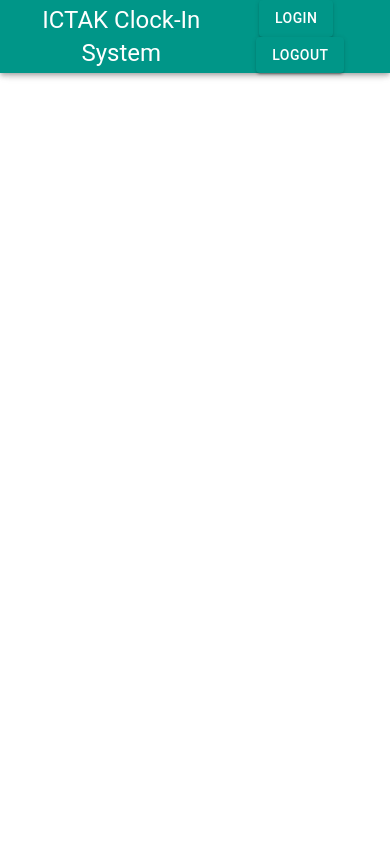
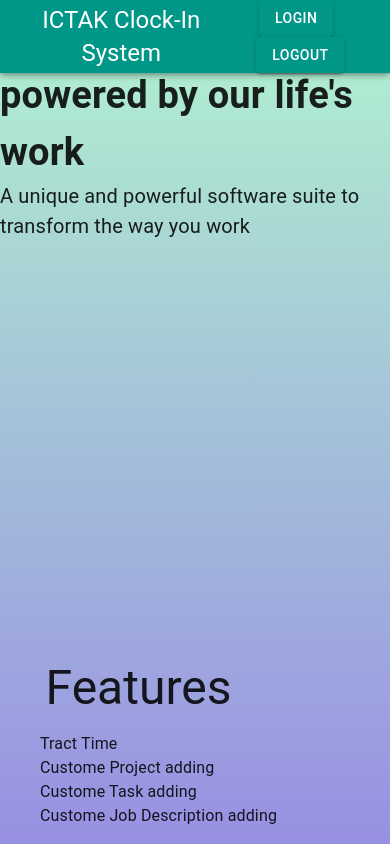
Before and after one commit to aswin0110/Clock-in-system-React, a React (Create React App) app in the folder frontend/: page / in a window 390 px wide. Built offline with nearby package versions, Linux system fonts and the light colour scheme.

Commit message:
home added

```diff
--- a/frontend/src/App.js
+++ b/frontend/src/App.js
@@ -1,12 +1,14 @@
-import logo from './logo.svg';
+
 import './App.css';
+import Home from './components/Home';
 import NavBar from './components/NavBar';
+
 
 function App() {
   return (
     <div className="App">
       <NavBar/>
-
+      <Home/>
     </div>
   );
 }
--- /dev/null
+++ b/frontend/src/components/Home.jsx
@@ -0,0 +1,31 @@
+import { Grid, Typography } from '@mui/material'
+import React from 'react'
+import './styles/home.css'
+
+const Home = () => {
+  return (
+    <div class='homeMain'>
+        <Grid container spacing={2} class='main'>
+
+            <Grid item xs={8} style={{textAlign:'initial', paddingLeft:'90px'}} class='left'>
+              <Typography class='lHead' variant='h2'>Your life's work, <br></br> powered by our life's work</Typography>
+                <Typography class='lContent'>A unique and powerful software suite to transform the way you work</Typography>
+            </Grid>
+
+            <Grid item xs={4} class='right'>
+
+                  <Typography variant='h3'>Features</Typography>
+                        <ul style={{listStyleType:'none', textAlign: 'start'}}>
+                        <li>Tract Time</li>
+                        <li>Custome Project adding</li>
+                        <li>Custome Task adding</li>
+                        <li>Custome Job Description adding</li>
+                        </ul>
+
+            </Grid>
+        </Grid>
+    </div>
+  )
+}
+
+export default Home
--- a/frontend/src/components/NavBar.jsx
+++ b/frontend/src/components/NavBar.jsx
@@ -1,7 +1,6 @@
-import { AppBar, Box, Button, CssBaseline, Fab, Grid, OutlinedInput, TextField, ThemeProvider, Toolbar, Typography, createTheme } from '@mui/material'
+import { AppBar, Box, Button, CssBaseline, Fab,  TextField, ThemeProvider, Toolbar, Typography, createTheme } from '@mui/material'
 import React, { useState } from 'react'
 import './styles/login.css'
-import LoginPage from './LoginPage';
 import CloseIcon from '@mui/icons-material/Close';
 
 const NavBar = () => {
--- /dev/null
+++ b/frontend/src/components/styles/home.css
@@ -0,0 +1,48 @@
+.homeMain{
+    height: 100vh;
+    display: flex;
+    justify-content: space-around;
+    background-image: linear-gradient(to top, #9890e3 0%, #b1f4cf 100%);
+    font-family: inherit;
+}
+
+.main{
+    display: flex;
+    align-items: center;
+    justify-content: space-between;
+}
+.left > .lHead{
+    font-size: 60px;
+    margin: 0px !important;
+
+}
+.left > .lContent{
+    font-size: 25px;
+    margin: 0px !important;
+
+
+}
+
+@media screen and (max-width: 484px) {
+    .main{
+        display: flex;
+        flex-direction: column;
+        align-items: flex-start;
+    }
+
+    .left{
+        padding-left: 0px !important;
+        font-size: 20px;
+        padding: 10px;
+
+    }
+    .left > .lHead{
+        font-size: 38px;
+
+    }
+    .left > .lContent{
+        font-size: 20px;
+
+    }
+
+  }
--- /dev/null
+++ b/package.json
@@ -0,0 +1,5 @@
+{
+  "dependencies": {
+    "@mui/icons-material": "^5.14.1"
+  }
+}
```
Also changed, not shown: 1 other file (tests, documents, lock files or other folders).
